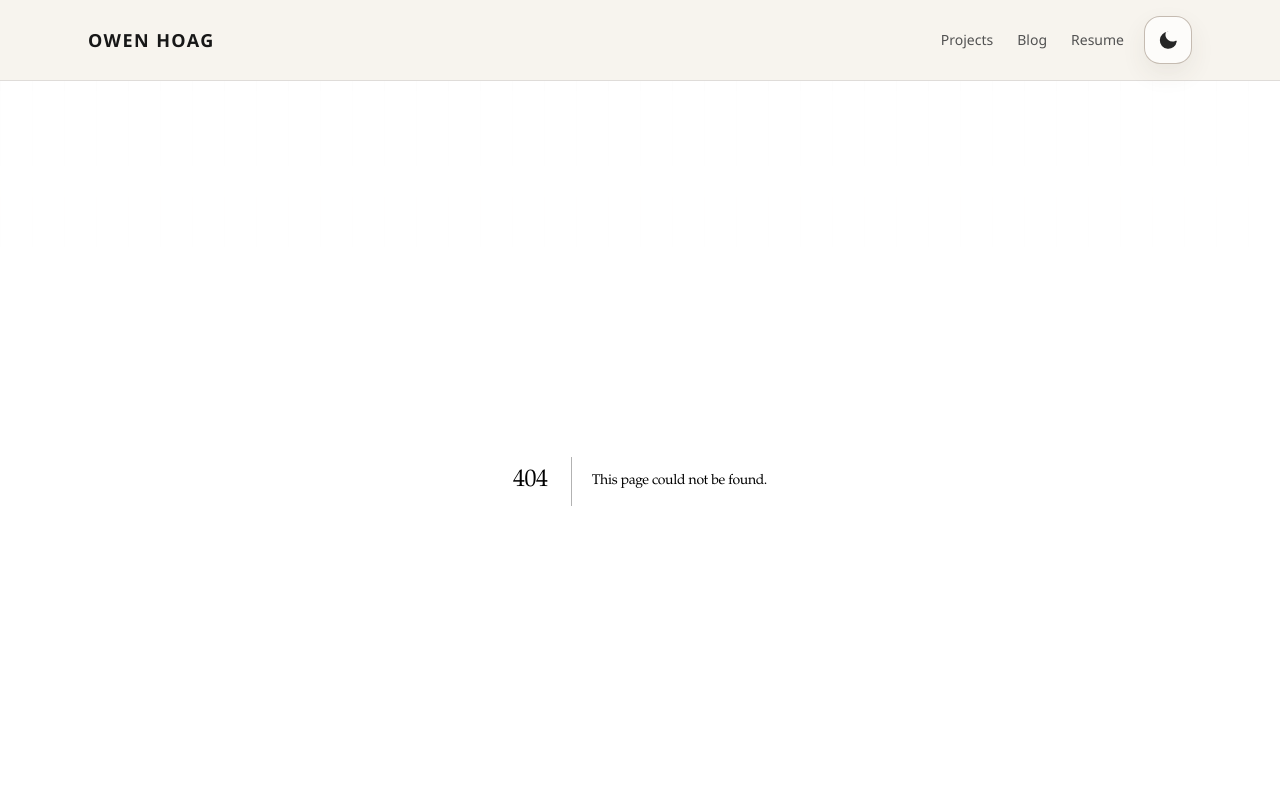
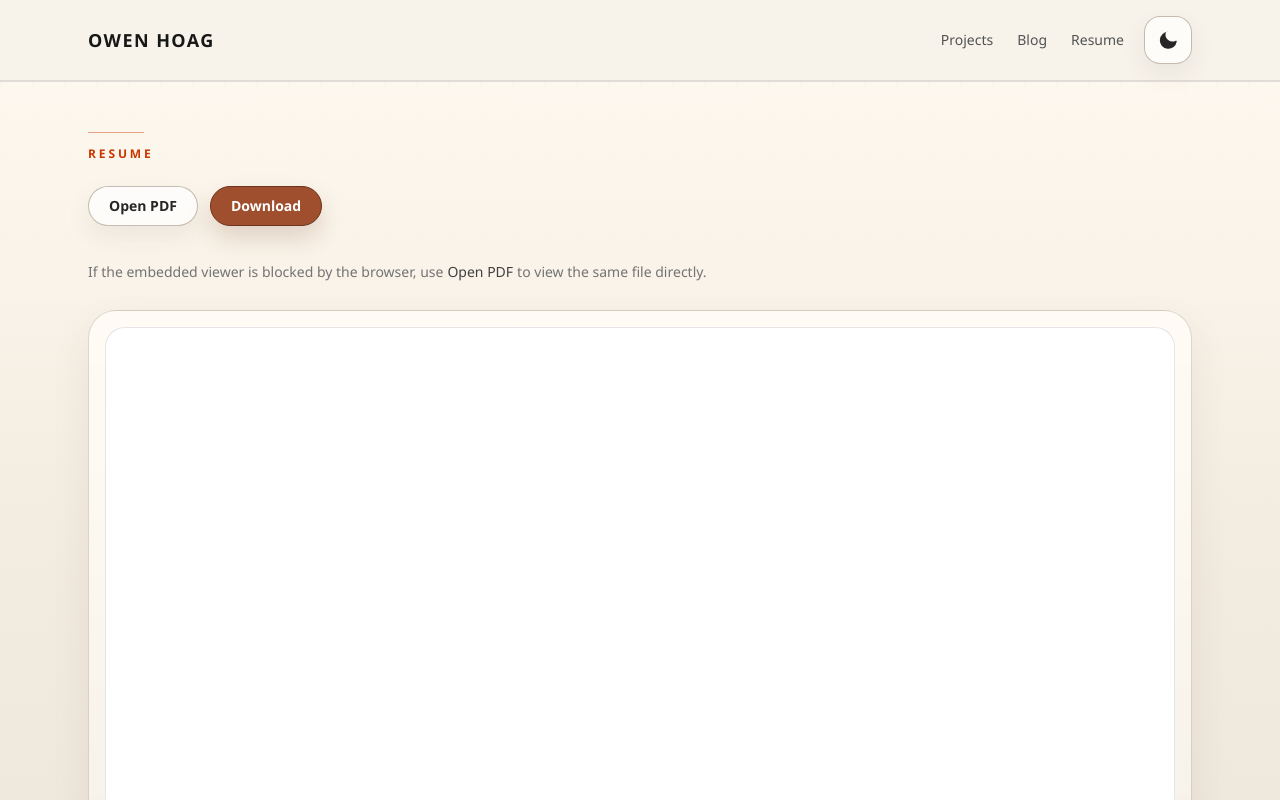
Before and after one commit to owenhoagie/portfolio, a Next.js app: page /resume in a window 1280 px wide. Before the commit this address had no page. Shown: the top 800 px of the page. Built offline with nearby package versions, Linux system fonts and the light colour scheme.

Commit message:
Add resume page with PDF viewer and download options

```diff
--- /dev/null
+++ b/src/app/resume/page.tsx
@@ -0,0 +1,57 @@
+export const metadata = {
+  title: "Resume — Owen Hoag",
+  description:
+    "Resume viewer with in-page PDF preview and direct download access.",
+};
+
+export default function ResumePage() {
+  return (
+    <section className="border-t border-stone-300/70 dark:border-white/10">
+      <div className="mx-auto max-w-6xl px-6 py-16">
+        <div className="mb-8">
+          <div>
+            <p className="section-label eyebrow-rule mb-4 text-xs font-semibold uppercase text-orange-700 dark:text-orange-300">
+              Resume
+            </p>
+          </div>
+
+          <div className="mt-6 flex flex-wrap justify-start gap-3">
+            <a
+              href="/resume.pdf"
+              target="_blank"
+              rel="noopener noreferrer"
+              className="button-base button-secondary"
+            >
+              Open PDF
+            </a>
+            <a
+              href="/resume.pdf"
+              download
+              className="button-base button-primary"
+            >
+              Download
+            </a>
+          </div>
+        </div>
+
+        <p className="mb-6 text-sm leading-7 text-neutral-500 dark:text-neutral-400">
+          If the embedded viewer is blocked by the browser, use
+          <span className="mx-1 font-medium text-neutral-700 dark:text-neutral-200">
+            Open PDF
+          </span>
+          to view the same file directly.
+        </p>
+
+        <div className="surface-panel overflow-hidden rounded-[1.75rem] p-3 sm:p-4">
+          <div className="overflow-hidden rounded-[1.25rem] border border-black/10 bg-white dark:border-white/10 dark:bg-[rgba(12,17,23,0.92)]">
+            <iframe
+              src="/resume.pdf#view=FitH"
+              title="Resume PDF"
+              className="h-[72vh] min-h-[720px] w-full"
+            />
+          </div>
+        </div>
+      </div>
+    </section>
+  );
+}
```
